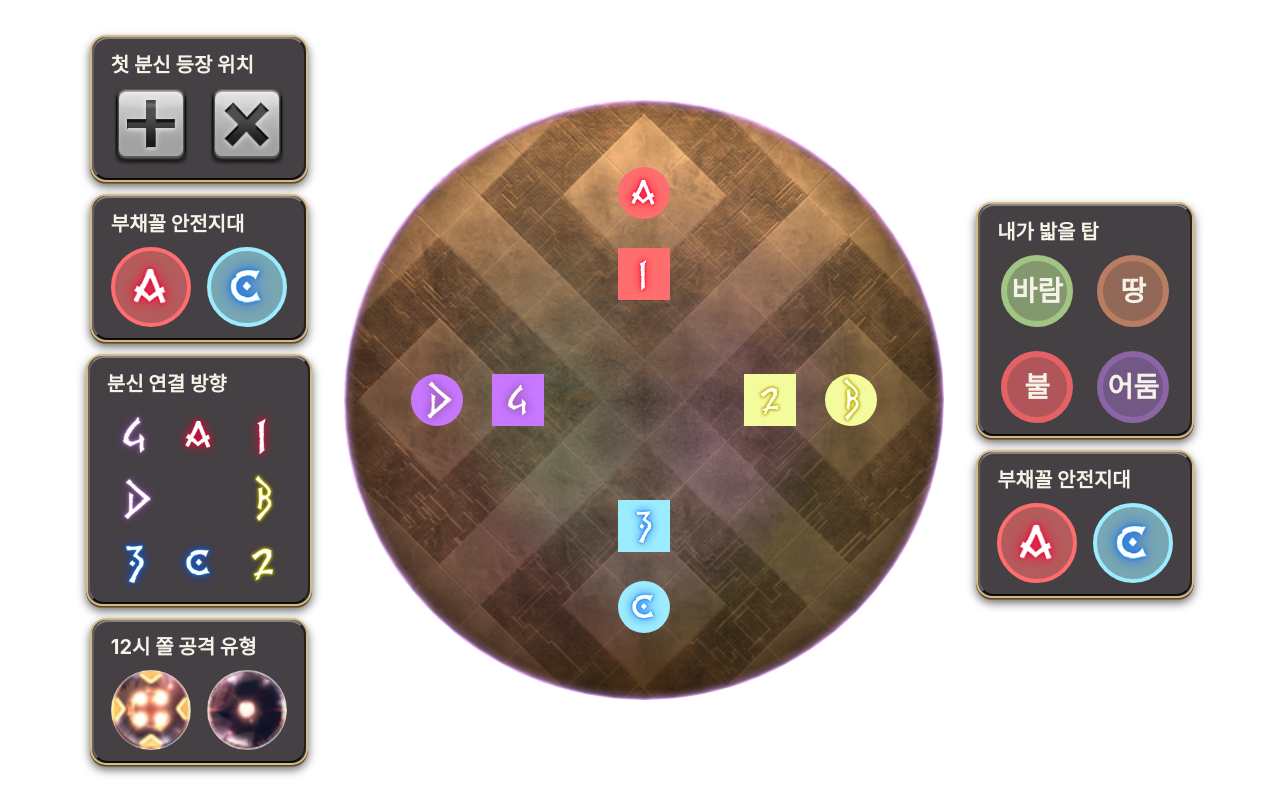
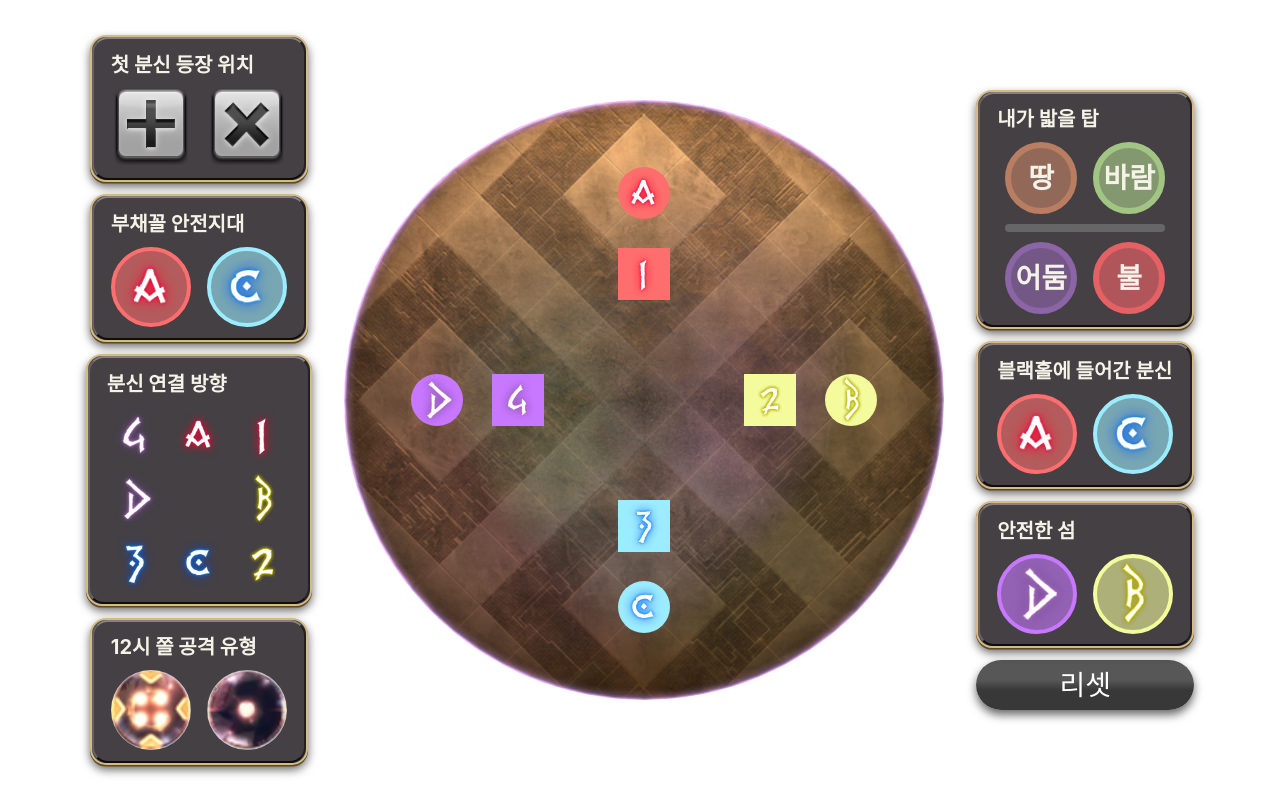
Before and after one commit to chalkpe/ffxiv-dream-notepad, a React (Vite) app: page / in a window 1280 px wide. Built offline with nearby package versions, Linux system fonts and the light colour scheme.

Commit message:
feat: reset buttom

```diff
--- a/src/components/DreamSwitchA.tsx
+++ b/src/components/DreamSwitchA.tsx
@@ -23,8 +23,8 @@ export const DreamSwitchA = () => {
               type="button"
               onClick={() => setCloneEncounterPosition(info.id)}
               className={cn(
-                'relative size-[10vmin]',
-                cloneEncounterPosition !== undefined && cloneEncounterPosition !== info.id && 'opacity-20 cursor-not-allowed',
+                'relative size-[10vmin] cursor-pointer',
+                cloneEncounterPosition !== undefined && cloneEncounterPosition !== info.id && 'opacity-10 cursor-not-allowed',
               )}
             >
               <img src={`/button_${info.id}.png`} alt={info.name} className="size-[8vmin] z-0 top-[0.6vmin] left-[1vmin] absolute" />
@@ -41,7 +41,7 @@ export const DreamSwitchA = () => {
               key={area}
               type="button"
               onClick={() => setSafeArea(area)}
-              className={cn(safeArea !== undefined && safeArea !== area && 'opacity-20 cursor-not-allowed')}
+              className={cn('cursor-pointer', safeArea !== undefined && safeArea !== area && 'opacity-10 cursor-not-allowed')}
             >
               <img
                 src={`/waymark${area.toLowerCase()}.png`}
@@ -67,8 +67,8 @@ export const DreamSwitchA = () => {
               onClick={() => setPlayerPosition(info.id)}
               style={{ gridRow: info.gridPosition.row, gridColumn: info.gridPosition.col }}
               className={cn(
-                'size-[7vmin] flex items-center justify-center',
-                playerPosition !== undefined && playerPosition !== info.id && 'opacity-20 cursor-not-allowed',
+                'cursor-pointer size-[7vmin] flex items-center justify-center',
+                playerPosition !== undefined && playerPosition !== info.id && 'opacity-10 cursor-not-allowed',
               )}
             >
               <img src={`/waymark${info.waymark.toLowerCase()}.png`} alt={info.name} className="size-[7vmin]" />
@@ -92,7 +92,10 @@ export const DreamSwitchA = () => {
               key={attack}
               type="button"
               onClick={() => setFirstAttack(attack)}
-              className={cn('size-[10vmin]', firstAttack !== undefined && firstAttack !== attack && 'opacity-20 cursor-not-allowed')}
+              className={cn(
+                'cursor-pointer size-[10vmin]',
+                firstAttack !== undefined && firstAttack !== attack && 'opacity-10 cursor-not-allowed',
+              )}
             >
               <img src={`/${attack}.png`} alt={attack} className="size-[10vmin] rounded-full aspect-square" />
             </button>
--- a/src/components/DreamSwitchB.tsx
+++ b/src/components/DreamSwitchB.tsx
@@ -1,27 +1,48 @@
-import { useAtom } from 'jotai'
-import { bottomTowers, swallowedClones, topTowers } from '../lib/ffxiv'
+import { useAtom, useAtomValue } from 'jotai'
+import { useMemo } from 'react'
+import { bottomTowers, islands, roles, swallowedClones, topTowers } from '../lib/ffxiv'
 import { cn } from '../lib/utils'
-import { swallowedCloneAtom, towerTypeAtom } from '../stores/state'
+import { roleAtom, safeIslandAtom, swallowedCloneAtom, towerTypeAtom } from '../stores/state'
+import { DreamResetButton } from './DreamResetButtom'
 import { XIVDialog } from './XIVDialog'
 
 export const DreamSwitchB = () => {
   const [towerType, setTowerType] = useAtom(towerTypeAtom)
+  const role = useAtomValue(roleAtom)
   const [swallowedClone, setSwallowedClone] = useAtom(swallowedCloneAtom)
+  const [safeIsland, setSafeIsland] = useAtom(safeIslandAtom)
 
-  const className = 'size-[9vmin] rounded-full text-[3.5vmin] font-bold border-[0.75vmin]'
+  const topTowersAligned = useMemo(() => {
+    if (roles.find((r) => r.id === role)?.towerPosition?.endsWith('left') === (topTowers.findIndex((info) => info.id === towerType) === 0))
+      return topTowers
+
+    return [...topTowers].reverse()
+  }, [role, towerType])
+
+  const bottomTowersAligned = useMemo(() => {
+    if (
+      roles.find((r) => r.id === role)?.towerPosition?.endsWith('left') ===
+      (bottomTowers.findIndex((info) => info.id === towerType) === 0)
+    )
+      return bottomTowers
+
+    return [...bottomTowers].reverse()
+  }, [role, towerType])
+
+  const className = 'cursor-pointer size-[9vmin] rounded-full text-[3.5vmin] font-bold border-[0.75vmin]'
 
   return (
     <div className="flex flex-col items-center justify-stretch gap-[1.5vmin] shrink-0">
       <XIVDialog className="flex flex-col gap-[1vmin]" containerClassName="w-full">
         <h2 className="text-[2.5vmin] font-bold">내가 밟을 탑</h2>
-        <div className="grid grid-cols-2 gap-x-[2vmin] gap-y-[1vmin] items-center justify-items-center">
-          <div className="h-[1vmin] rounded-[1vmin] bg-[#505050] row-start-2 col-span-2" />
-          {[...topTowers, ...bottomTowers].map((tower) => (
+        <div className="grid grid-cols-2 gap-x-[2vmin] gap-y-[1.25vmin] items-center justify-content-center w-fit place-self-center">
+          <div className="h-[1vmin] rounded-[1vmin] bg-[#666] row-start-2 col-span-2 w-full" />
+          {[...topTowersAligned, ...bottomTowersAligned].map((tower) => (
             <button
               key={tower.id}
               type="button"
               onClick={() => setTowerType(tower.id)}
-              className={cn(className, towerType !== undefined && towerType !== tower.id && 'opacity-20 cursor-not-allowed')}
+              className={cn(className, towerType !== undefined && towerType !== tower.id && 'opacity-10 cursor-not-allowed')}
               style={{ backgroundColor: `${tower.color}AA`, borderColor: tower.color }}
             >
               {tower.name}
@@ -30,14 +51,17 @@ export const DreamSwitchB = () => {
         </div>
       </XIVDialog>
       <XIVDialog className="flex flex-col gap-[1vmin]">
-        <h2 className="text-[2.5vmin] font-bold">부채꼴 안전지대</h2>
+        <h2 className="text-[2.5vmin] font-bold">블랙홀에 들어간 분신</h2>
         <div className="flex gap-[2vmin]">
           {swallowedClones.map((clonePosition) => (
             <button
               key={clonePosition}
               type="button"
               onClick={() => setSwallowedClone(clonePosition)}
-              className={cn(swallowedClone !== undefined && swallowedClone !== clonePosition && 'opacity-20 cursor-not-allowed')}
+              className={cn(
+                'cursor-pointer',
+                swallowedClone !== undefined && swallowedClone !== clonePosition && 'opacity-10 cursor-not-allowed',
+              )}
             >
               <img
                 src={`/waymark${clonePosition.toLowerCase()}.png`}
@@ -52,6 +76,31 @@ export const DreamSwitchB = () => {
           ))}
         </div>
       </XIVDialog>
+      <XIVDialog className="flex flex-col gap-[1vmin]">
+        <h2 className="text-[2.5vmin] font-bold">안전한 섬</h2>
+        <div className="flex gap-[2vmin]">
+          {islands.map((island) => (
+            <button
+              key={island}
+              type="button"
+              onClick={() => setSafeIsland(island)}
+              className={cn('cursor-pointer', safeIsland !== undefined && safeIsland !== island && 'opacity-10 cursor-not-allowed')}
+            >
+              <img
+                src={`/waymark${island.toLowerCase()}.png`}
+                alt={`${island}섬`}
+                className={cn(
+                  'size-[10vmin] border-[0.5vmin] rounded-full box-border',
+                  island === 'B' && 'border-[#F3FB9CFF] bg-[#F3FB9C99]',
+                  island === 'D' && 'border-[#C878FFFF] bg-[#C878FF99]',
+                )}
+              />
+            </button>
+          ))}
+        </div>
+      </XIVDialog>
+
+      <DreamResetButton />
     </div>
   )
 }
--- a/src/lib/ffxiv.ts
+++ b/src/lib/ffxiv.ts
@@ -11,8 +11,8 @@ export type SpreadOrder = 1 | 2
 /** 그룹 종류: 산개 or 쉐어 */
 export type GroupType = 'spread' | 'stack'
 
-/** 담당 탑 위치: 위쪽 or 아래쪽 */
-export type TowerPosition = 'top' | 'bottom'
+/** 담당 탑 위치: 사각형 꼭지점 */
+export type TowerPosition = 'top-left' | 'top-right' | 'bottom-left' | 'bottom-right'
 
 export type RoleInfo = {
   id: Role
@@ -22,14 +22,14 @@ export type RoleInfo = {
 }
 
 export const roles: RoleInfo[] = [
-  { id: 'MT', type: 'T', group: 1, towerPosition: 'top' },
-  { id: 'ST', type: 'T', group: 2, towerPosition: 'bottom' },
-  { id: 'H1', type: 'H', group: 1, towerPosition: 'bottom' },
-  { id: 'H2', type: 'H', group: 2, towerPosition: 'top' },
-  { id: 'D1', type: 'D', group: 1, towerPosition: 'bottom' },
-  { id: 'D2', type: 'D', group: 2, towerPosition: 'top' },
-  { id: 'D3', type: 'D', group: 1, towerPosition: 'top' },
-  { id: 'D4', type: 'D', group: 2, towerPosition: 'bottom' },
+  { id: 'MT', type: 'T', group: 1, towerPosition: 'top-right' },
+  { id: 'ST', type: 'T', group: 2, towerPosition: 'bottom-left' },
+  { id: 'H1', type: 'H', group: 1, towerPosition: 'bottom-left' },
+  { id: 'H2', type: 'H', group: 2, towerPosition: 'top-right' },
+  { id: 'D1', type: 'D', group: 1, towerPosition: 'bottom-right' },
+  { id: 'D2', type: 'D', group: 2, towerPosition: 'top-left' },
+  { id: 'D3', type: 'D', group: 1, towerPosition: 'top-left' },
+  { id: 'D4', type: 'D', group: 2, towerPosition: 'bottom-right' },
 ]
 
 /** 첫 번째 분신 등장 위치: 십자 or 엑스자 */
@@ -129,3 +129,7 @@ export const movementMapping: Record<
   'NW-heavyslam': ['2', 'X', '2', 'C'],
   'NW-manaburst': ['X', '2', 'C', '2'],
 }
+
+export type IslandType = 'B' | 'D'
+
+export const islands: IslandType[] = ['D', 'B']
--- a/src/stores/state.ts
+++ b/src/stores/state.ts
@@ -1,6 +1,6 @@
 import { atom } from 'jotai'
 import { atomWithStorage } from 'jotai/utils'
-import type { AttackType, CloneEncounterPosition, ClonePosition, Role, TetherClonePosition, TowerType } from '../lib/ffxiv'
+import type { AttackType, CloneEncounterPosition, ClonePosition, IslandType, Role, TetherClonePosition, TowerType } from '../lib/ffxiv'
 
 /** 내 역할 */
 export const roleAtom = atomWithStorage<Role | undefined>('role', undefined)
@@ -20,8 +20,8 @@ export const firstAttackAtom = atom<AttackType>()
 /** 내 위치의 탑 종류 */
 export const towerTypeAtom = atom<TowerType>()
 
-/** 탑 위치 스왑 필요 여부 */
-export const isTowerSwapNeededAtom = atom<boolean>()
-
 /** 블랙홀에 흡입된 분신 (12시 or 6시) */
 export const swallowedCloneAtom = atom<ClonePosition>()
+
+/** 안전한 섬 */
+export const safeIslandAtom = atom<IslandType>()
```
